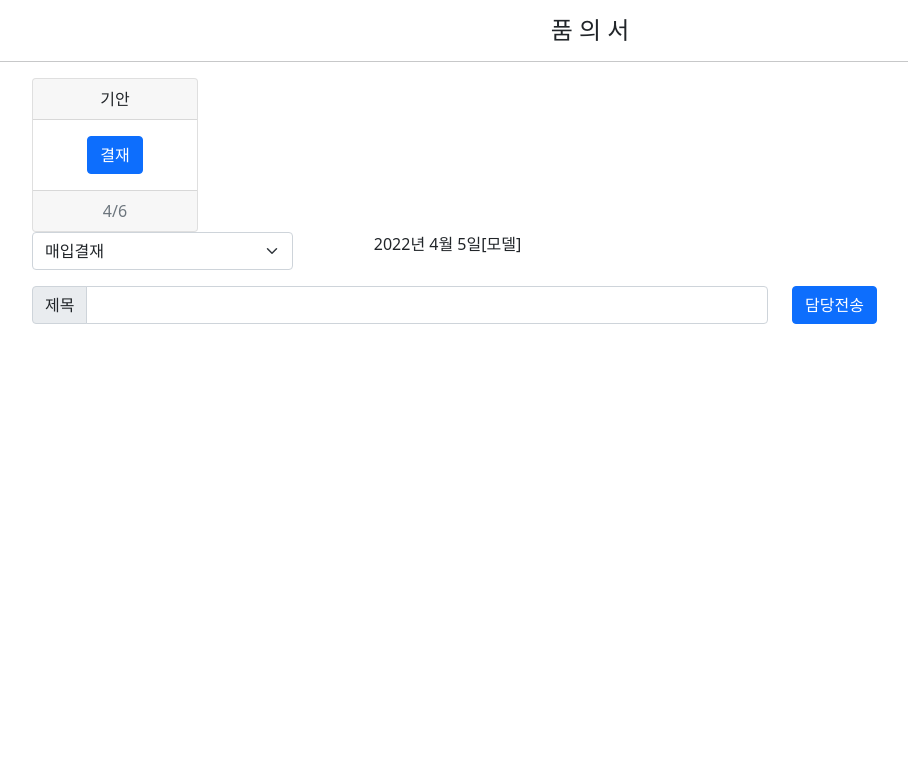
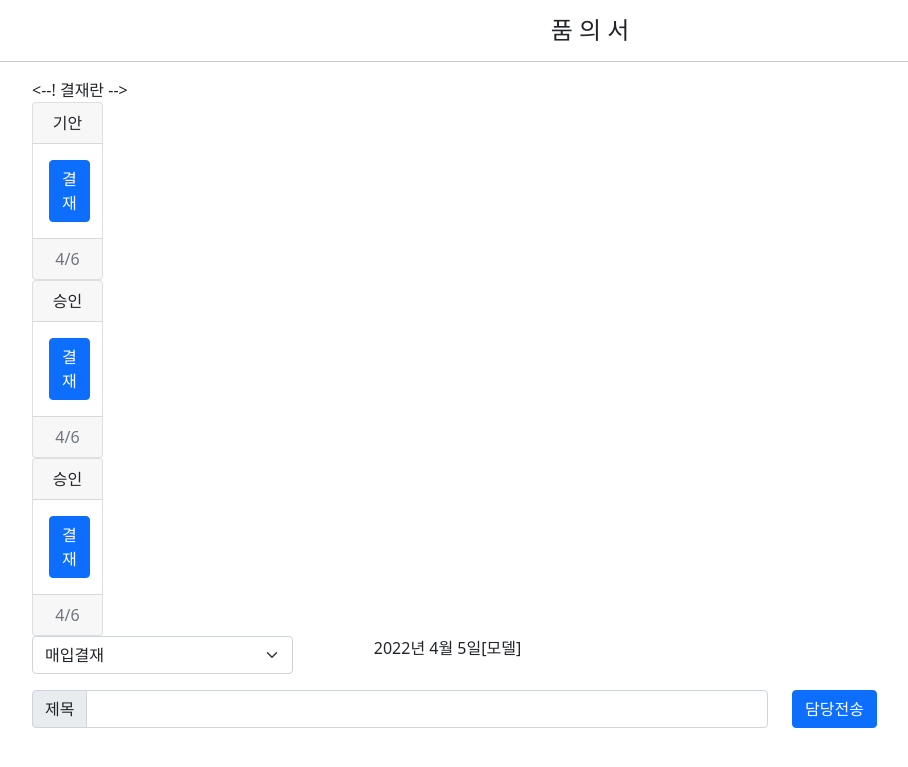
Before and after one commit to hyunsoo76/pybo, a Django app: page /eas/detail in a window 1280 px wide. Shown: the top 767 px of the page, without its empty margins (50-958 px from the left). Run offline with Django 3.2, Linux system fonts and the light colour scheme.

Commit message:
결재란 제작

```diff
--- a/eas/templates/eas/detail.html
+++ b/eas/templates/eas/detail.html
@@ -18,11 +18,49 @@
 
         <p></p>
 <div class="container">
+
+    <--! 결재란 -->
         <div class="row justify-content-md-right">
-            <div class="col col-lg-2">
+            <div class="col col-lg-1">
                 <div class="card text-center">
                   <div class="card-header">
                     기안
+                  </div>
+                  <div class="card-body">
+<!--                    <h5 class="card-title">결재</h5>-->
+<!--                    <p class="card-text">결재하기</p>-->
+                    <a href="#" class="btn btn-primary">결재</a>
+                  </div>
+                  <div class="card-footer text-muted">
+                    4/6
+                  </div>
+                </div>
+
+            </div>
+        </div>
+         <div class="row justify-content-md-right">
+            <div class="col col-lg-1">
+                <div class="card text-center">
+                  <div class="card-header">
+                    승인
+                  </div>
+                  <div class="card-body">
+<!--                    <h5 class="card-title">결재</h5>-->
+<!--                    <p class="card-text">결재하기</p>-->
+                    <a href="#" class="btn btn-primary">결재</a>
+                  </div>
+                  <div class="card-footer text-muted">
+                    4/6
+                  </div>
+                </div>
+
+            </div>
+        </div>
+         <div class="row justify-content-md-right">
+            <div class="col col-lg-1">
+                <div class="card text-center">
+                  <div class="card-header">
+                    승인
                   </div>
                   <div class="card-body">
 <!--                    <h5 class="card-title">결재</h5>-->
```
